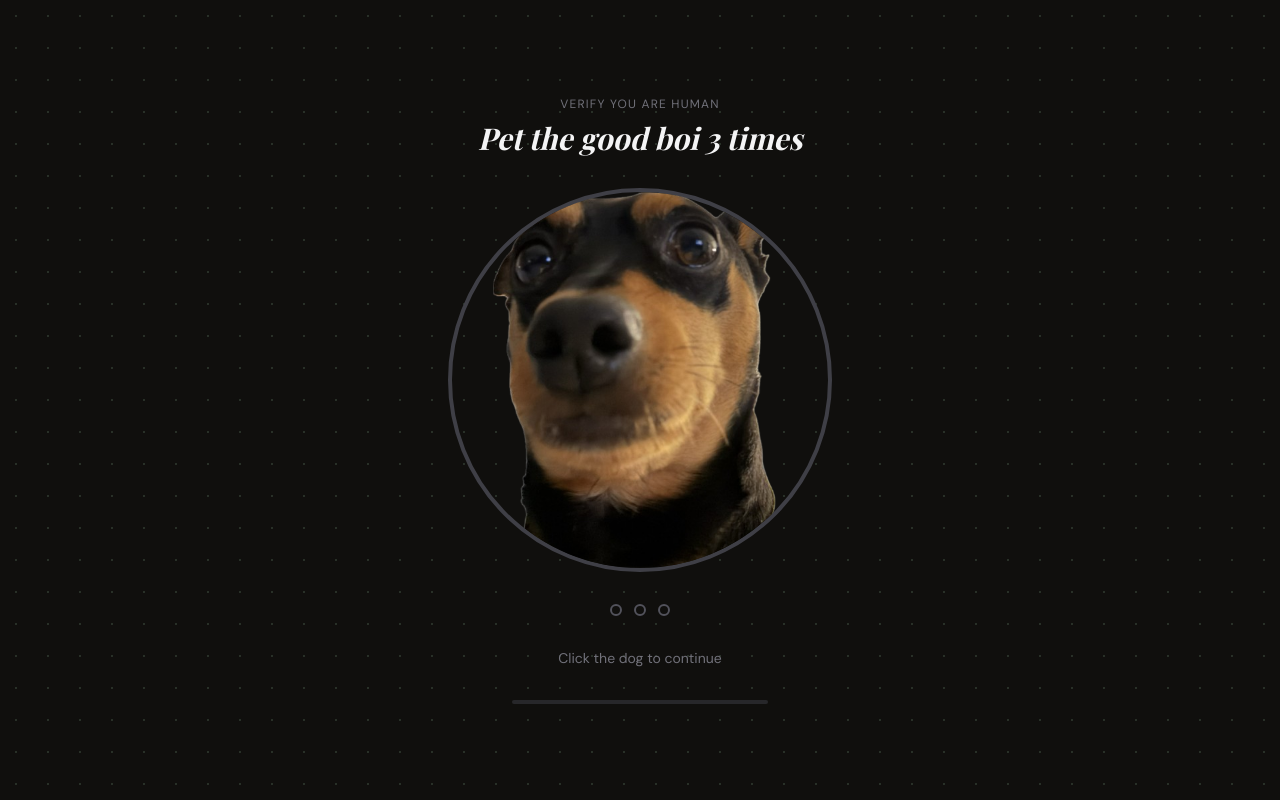
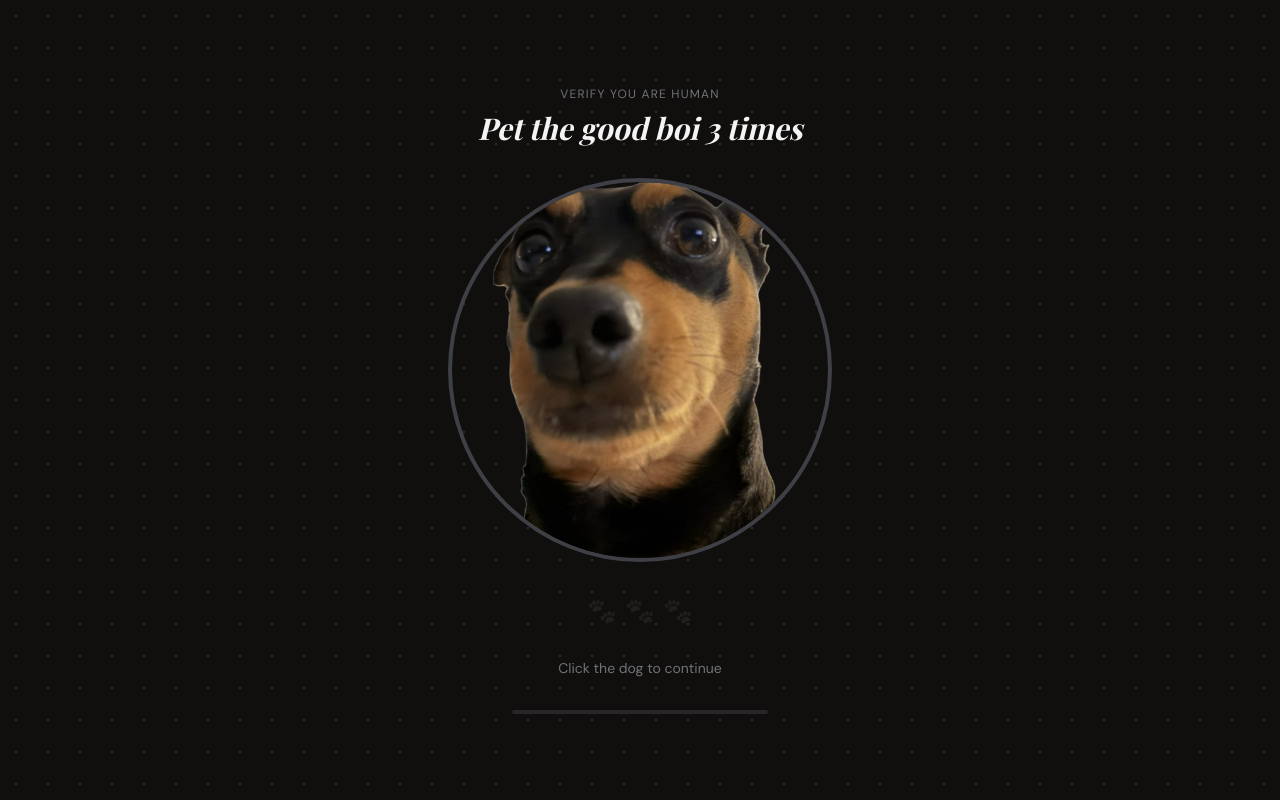
Before and after one commit to belxz/belxz.github.io, a Next.js app: page / in a window 1280 px wide. Shown: the top 800 px of the page. Built offline with nearby package versions, Linux system fonts and the light colour scheme; a web font is replaced by a local one.

Commit message:
add paw prints for petting

```diff
--- a/components/ui/DogCaptcha.tsx
+++ b/components/ui/DogCaptcha.tsx
@@ -162,18 +162,20 @@ export default function DogCaptcha({ children }: { children: React.ReactNode })
           </button>
 
           {/* Progress dots */}
-          <div className="flex gap-3">
+          <div className="flex gap-2">
             {Array.from({ length: REQUIRED_CLICKS }).map((_, i) => (
-              <div
+              <span
                 key={i}
                 className={`
-                  w-3 h-3 rounded-full border-2 transition-all duration-300
+                  text-2xl transition-all duration-300 select-none
                   ${i < clicks
-                    ? 'bg-mint border-mint scale-125'
-                    : 'bg-transparent border-border dark:border-zinc-600'
+                    ? 'opacity-100 scale-110'
+                    : 'opacity-20 grayscale'
                   }
                 `}
-              />
+              >
+                🐾
+              </span>
             ))}
           </div>
 
```
